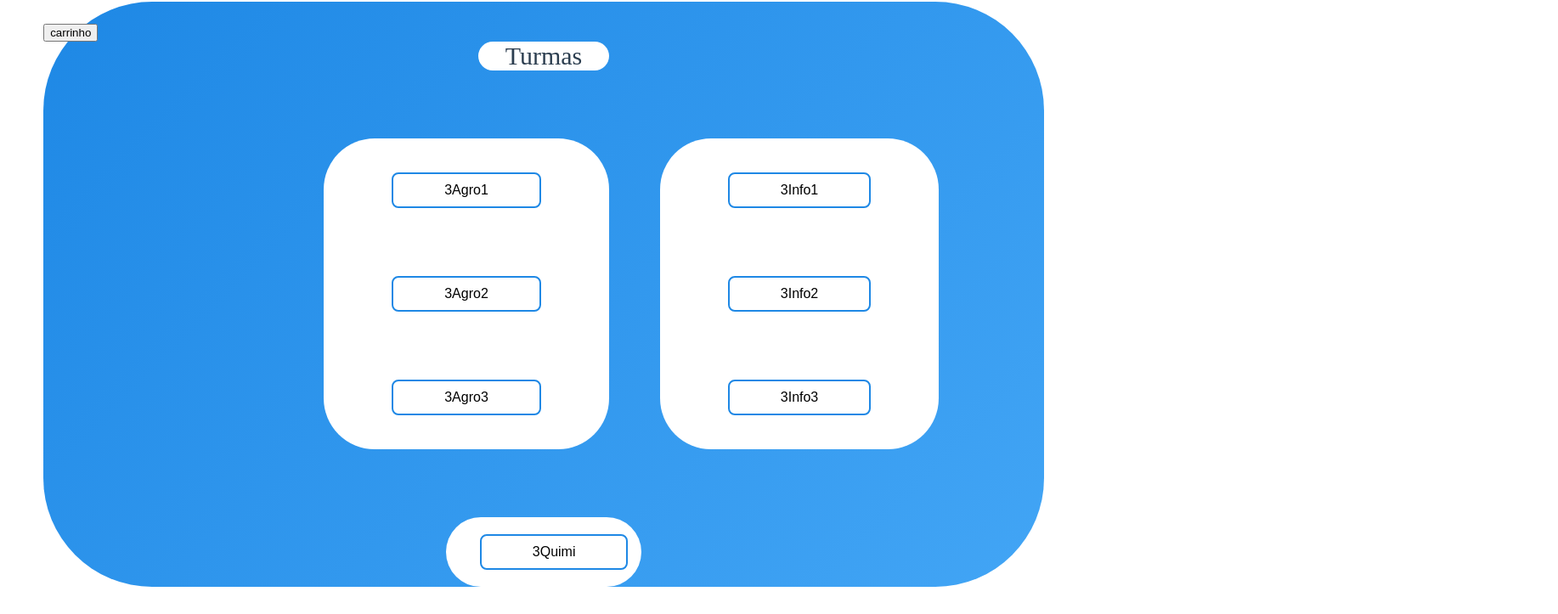
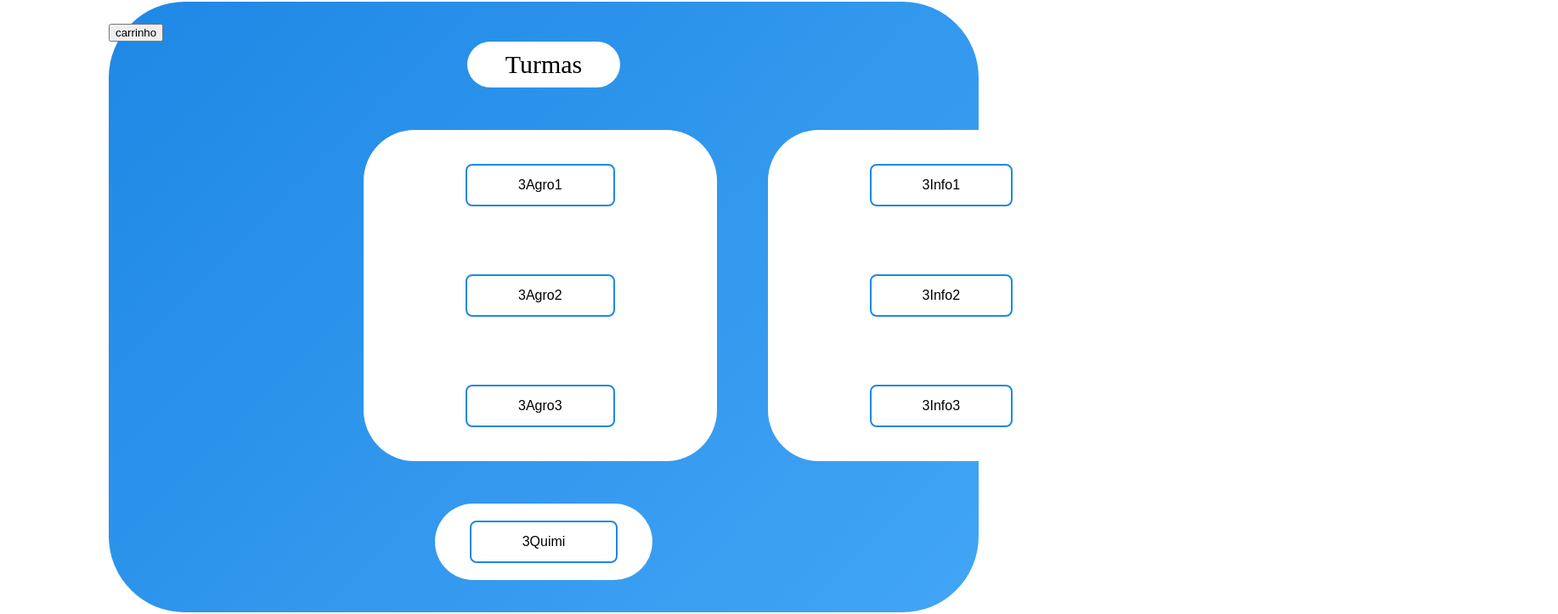
Before and after one commit to 2info3-Hackathon/frontend, a Vue app: page / in a window 1280 px wide. Shown: the part 67-790 px from the top of the page at 85% size, 1834 px wide, since content can reach past the window. Built offline with nearby package versions, Linux system fonts and the light colour scheme.

Commit message:
FEAT: css arrumado #3

```diff
--- a/src/components/agro1.vue
+++ b/src/components/agro1.vue
@@ -55,7 +55,7 @@ function alternarTexto(){
 <template>
 
     <section class="agro1">
-        <img src="/public/Banner3Agro1.png" alt="" width="1324" height="">
+        <img src="/public/Banner3Agro1.png" alt="" width="1834" height="">
 
          <div>
     <ul>
@@ -85,7 +85,7 @@ function alternarTexto(){
    </div>
 
     </section>
-    <hr>
+
 
 </template>
 
--- a/src/components/agro2.vue
+++ b/src/components/agro2.vue
@@ -55,7 +55,7 @@ function alternarTexto(){
 <template>
 
     <section class="agro2">
-         <img src="/public/Banner3Agro2.png" alt="" width="1324" height="">
+         <img src="/public/Banner3Agro2.png" alt="" width="1834" height="">
 
          <div>
     <ul>
@@ -85,7 +85,7 @@ function alternarTexto(){
    </div>
 
     </section>
-    <hr>
+
 
 </template>
 
--- a/src/components/agro3.vue
+++ b/src/components/agro3.vue
@@ -55,7 +55,7 @@ function alternarTexto(){
 <template>
 
     <section class="agro3">
-         <img src="/public/Banner3Agro3.png" alt="" width="1324" height="">
+         <img src="/public/Banner3Agro3.png" alt="" width="1834" height="">
 
          <div>
     <ul>
@@ -85,7 +85,7 @@ function alternarTexto(){
    </div>
 
     </section>
-    <hr>
+
 
 </template>
 
--- a/src/components/info1.vue
+++ b/src/components/info1.vue
@@ -55,7 +55,7 @@ function alternarTexto(){
 <template>
 
     <section class="info1">
-       <img src="/public/Banner3Info1.png" alt="" width="1324" height="">
+       <img src="/public/Banner3Info1.png" alt="" width="1834" height="">
 
          <div>
     <ul>
@@ -85,7 +85,7 @@ function alternarTexto(){
    </div>
 
     </section>
-    <hr>
+
 
 </template>
 
--- a/src/components/info2.vue
+++ b/src/components/info2.vue
@@ -1,7 +1,7 @@
 <script setup>
 import { ref } from 'vue';
 
-const mostrarTexto = ref(false);
+//const mostrarTexto = ref(false);
 const carrinho = ref([]);
 
 const info2 = ref([
@@ -48,14 +48,14 @@ function adicionarProduto(prod) {
   }
 }
 
-function alternarTexto(){
-  mostrarTexto.value = !mostrarTexto.value;
-}
+//function alternarTexto(){
+  //mostrarTexto.value = !mostrarTexto.value;
+//}
 </script>
 <template>
 
     <section class="info2">
-         <img src="/public/Banner3Info2.png" alt="" width="1324" height="">
+         <img src="/public/Banner3Info2.png" alt="" width="1834" height="">
          <div>
     <ul>
       <li v-for="produto in info2" :key="produto.id">
@@ -84,7 +84,6 @@ function alternarTexto(){
    </div>
 
     </section>
-    <hr>
 
 </template>
 
--- a/src/components/info3.vue
+++ b/src/components/info3.vue
@@ -55,7 +55,7 @@ function alternarTexto(){
 <template>
 
     <section class="info3">
-         <img src="/public/Banner3Info3.png" alt="" width="1324" height="">
+         <img src="/public/Banner3Info3.png" alt="" width="1834" height="">
 
          <div>
     <ul>
@@ -85,7 +85,6 @@ function alternarTexto(){
    </div>
 
     </section>
-    <hr>
 
 </template>
 
--- a/src/components/quimi.vue
+++ b/src/components/quimi.vue
@@ -55,7 +55,7 @@ function alternarTexto(){
 <template>
 
     <section class="quimi">
-        <img src="/public/Banner3Quimi.png" alt="" width="1324" height="">
+        <img src="/public/3Quimi.png" alt="" width="1834" height="">
 
          <div>
     <ul>
@@ -85,7 +85,7 @@ function alternarTexto(){
    </div>
 
     </section>
-    <hr>
+
 
 </template>
 
--- a/src/views/VendasTerceirao.vue
+++ b/src/views/VendasTerceirao.vue
@@ -91,16 +91,18 @@ function irParaCarrinhoView() {
 h2 {
     display: flex;
     justify-content: center;
-    margin: 0 40vw 0 40vw;
+    margin: 0 33vw 0 33vw;
     background-color: white;
+    padding: 10px 10px 10px 10px;
     border-radius: 60px;
     font-size: 30px;
+    color: black;
 }
 div.tudo {
     background:  linear-gradient(135deg, #1e88e5, #42a5f5);
-    margin: 4vw;
-    padding: 2vw 0 0 0;
-    border-radius: 10vw;
+    margin: 4vw 10vw 4vw 10vw;
+    padding: 2vw 0 3vw 0;
+    border-radius: 7vw;
 }
 section.turmas {
     margin: 50px 300px 50px 150px;
@@ -110,8 +112,8 @@ section.turmas {
 
 }
 section.turmas button {
-    padding: 10px 60px 10px 60px;
-    margin: 40px 80px 40px 80px;
+    padding: 14px 60px 14px 60px;
+    margin: 40px 120px 40px 120px;
     background-color: white;
     color: black;
     border: 2px solid #1e88e5;
@@ -130,12 +132,12 @@ section.turmas button:hover {
 }
 section.turmas div.agro {
     background-color: white;
-    margin: 30px;
+    margin: 0 30px 0 0;
     border-radius: 60px;
 }
 section.turmas div.info {
     background-color: white;
-    margin: 30px;
+    margin: 0 0 0 30px;
     border-radius: 60px;
 }
 div.quimi {
@@ -143,11 +145,11 @@ div.quimi {
     background-color: white;
     border-radius: 60px;
     font-size: 30px;
-    margin: 0 37vw 0 37vw;
+    margin: 0 30vw 0 30vw;
 
 }
 div.quimi button {
-    padding: 10px 60px 10px 60px;
+    padding: 14px 60px 14px 60px;
     margin: 20px 40px 20px 40px;
     background-color: white;
     color: black;
```
Also changed, not shown: public/3Quimi.png (added).
